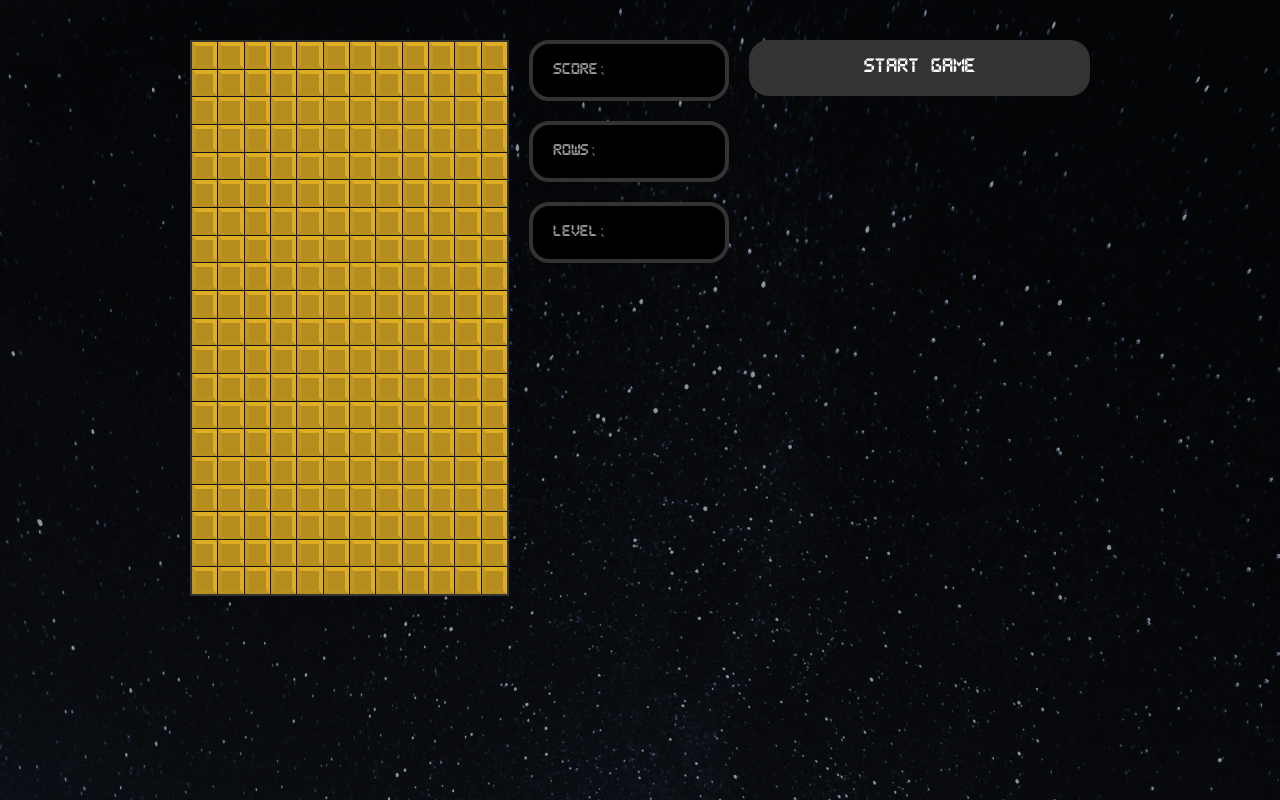
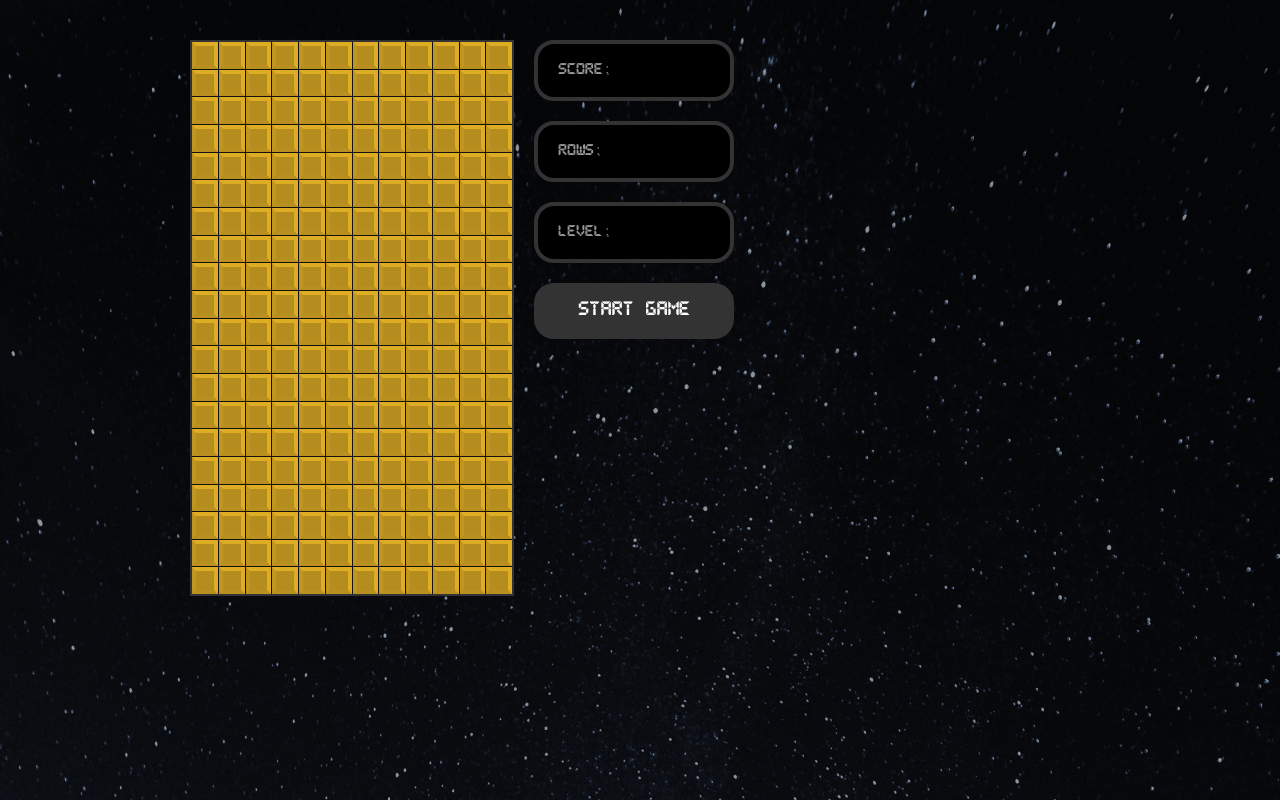
Before and after one commit to andmast/React-Tetris, a React (Create React App) app: page / in a window 1280 px wide. Built offline with nearby package versions, Linux system fonts and the light colour scheme.

Commit message:
Moved Start Button into aside

```diff
--- a/src/components/Tetris.js
+++ b/src/components/Tetris.js
@@ -22,8 +22,8 @@ const Tetris = () => {
             <Display text="Rows" />
             <Display text="Level" />
           </div>
+          <StartButton />
         </aside>
-        <StartButton />
       </StyledTetris>
     </StyledTetrisWrapper>
   );
```
